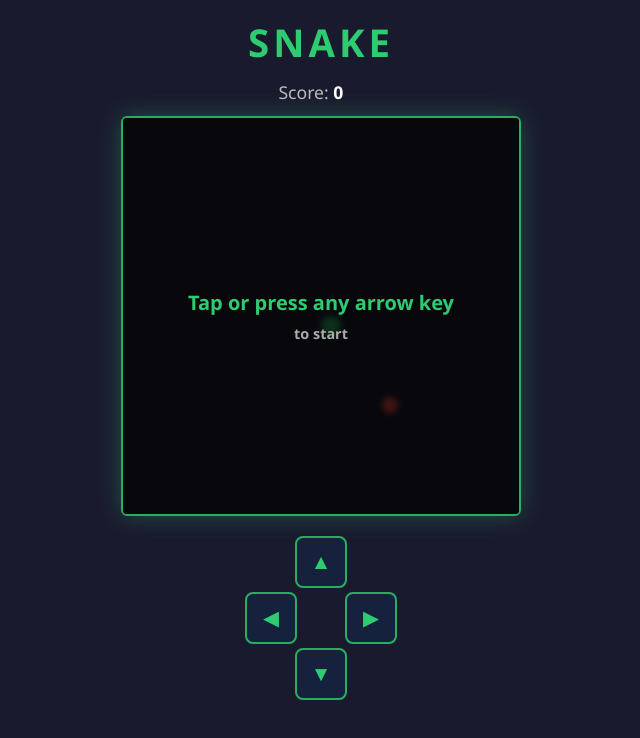
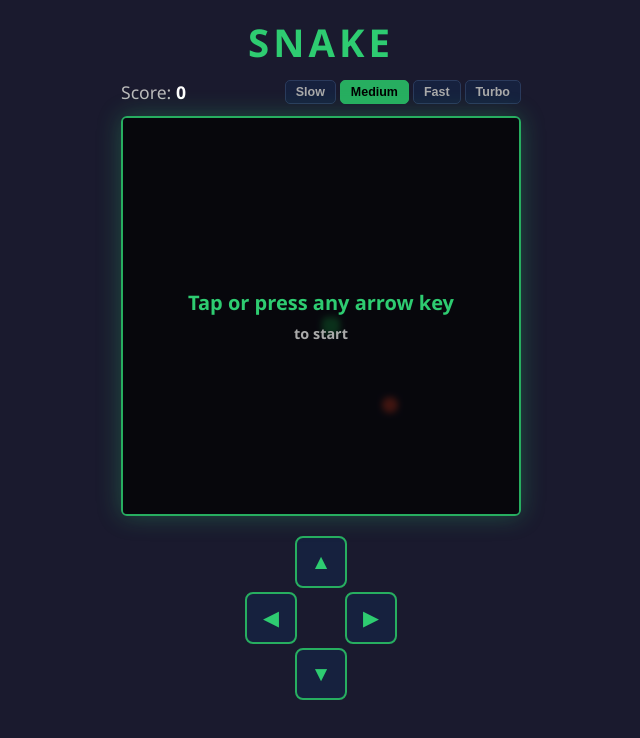
Before and after one commit to ZhannaM85/snake-game, a React (Vite) app: page / in a window 1280 px wide. Shown: the top 738 px of the page, without its empty margins (319-959 px from the left). Built offline with nearby package versions, Linux system fonts and the light colour scheme.

Commit message:
Add speed selector (Slow / Medium / Fast / Turbo)

```diff
--- a/src/components/SnakeGame.css
+++ b/src/components/SnakeGame.css
@@ -24,15 +24,54 @@
   text-transform: uppercase;
 }
 
+.top-bar {
+  display: flex;
+  align-items: center;
+  justify-content: space-between;
+  width: 100%;
+  max-width: min(400px, calc(100vw - 32px));
+  gap: 12px;
+}
+
 .score-board {
   font-size: 1.1rem;
   color: #bbb;
+  white-space: nowrap;
 }
 .score-board span {
   color: #fff;
   font-weight: 700;
   min-width: 3ch;
   display: inline-block;
+}
+
+/* Speed selector */
+.speed-selector {
+  display: flex;
+  gap: 4px;
+}
+
+.speed-btn {
+  padding: 4px 10px;
+  background: #16213e;
+  color: #aaa;
+  border: 1px solid #2a3a5c;
+  border-radius: 5px;
+  font-size: 0.78rem;
+  font-weight: 600;
+  cursor: pointer;
+  transition: background 0.15s, color 0.15s, border-color 0.15s;
+  touch-action: manipulation;
+  -webkit-tap-highlight-color: transparent;
+}
+.speed-btn:hover {
+  border-color: #27ae60;
+  color: #fff;
+}
+.speed-btn.active {
+  background: #27ae60;
+  border-color: #27ae60;
+  color: #000;
 }
 
 /* Canvas */
--- a/src/components/SnakeGame.tsx
+++ b/src/components/SnakeGame.tsx
@@ -4,7 +4,14 @@ import './SnakeGame.css';
 const CELL = 20;
 const COLS = 20;
 const ROWS = 20;
-const TICK_MS = 150;
+
+type SpeedKey = 'slow' | 'medium' | 'fast' | 'turbo';
+const SPEEDS: Record<SpeedKey, { label: string; ms: number }> = {
+  slow:   { label: 'Slow',   ms: 300 },
+  medium: { label: 'Medium', ms: 180 },
+  fast:   { label: 'Fast',   ms: 100 },
+  turbo:  { label: 'Turbo',  ms: 55  },
+};
 
 type Dir = 'UP' | 'DOWN' | 'LEFT' | 'RIGHT';
 type Point = { x: number; y: number };
@@ -47,6 +54,7 @@ export default function SnakeGame() {
   const [score, setScore]     = useState(0);
   const [dead, setDead]       = useState(false);
   const [started, setStarted] = useState(false);
+  const [speed, setSpeed]     = useState<SpeedKey>('medium');
 
   // touch tracking
   const touchStart = useRef<{ x: number; y: number } | null>(null);
@@ -151,12 +159,12 @@ export default function SnakeGame() {
     draw();
   }, [draw]);
 
-  // game loop
+  // game loop — restarts whenever speed changes
   useEffect(() => {
     if (!started) { draw(); return; }
-    const id = setInterval(tick, TICK_MS);
+    const id = setInterval(tick, SPEEDS[speed].ms);
     return () => clearInterval(id);
-  }, [started, tick, draw]);
+  }, [started, speed, tick, draw]);
 
   // keyboard
   useEffect(() => {
@@ -207,7 +215,20 @@ export default function SnakeGame() {
   return (
     <div className="game-wrapper">
       <h1 className="game-title">Snake</h1>
-      <div className="score-board">Score: <span>{score}</span></div>
+      <div className="top-bar">
+        <div className="score-board">Score: <span>{score}</span></div>
+        <div className="speed-selector">
+          {(Object.keys(SPEEDS) as SpeedKey[]).map((key) => (
+            <button
+              key={key}
+              className={`speed-btn${speed === key ? ' active' : ''}`}
+              onClick={() => setSpeed(key)}
+            >
+              {SPEEDS[key].label}
+            </button>
+          ))}
+        </div>
+      </div>
 
       <div className="canvas-container">
         <canvas
```
